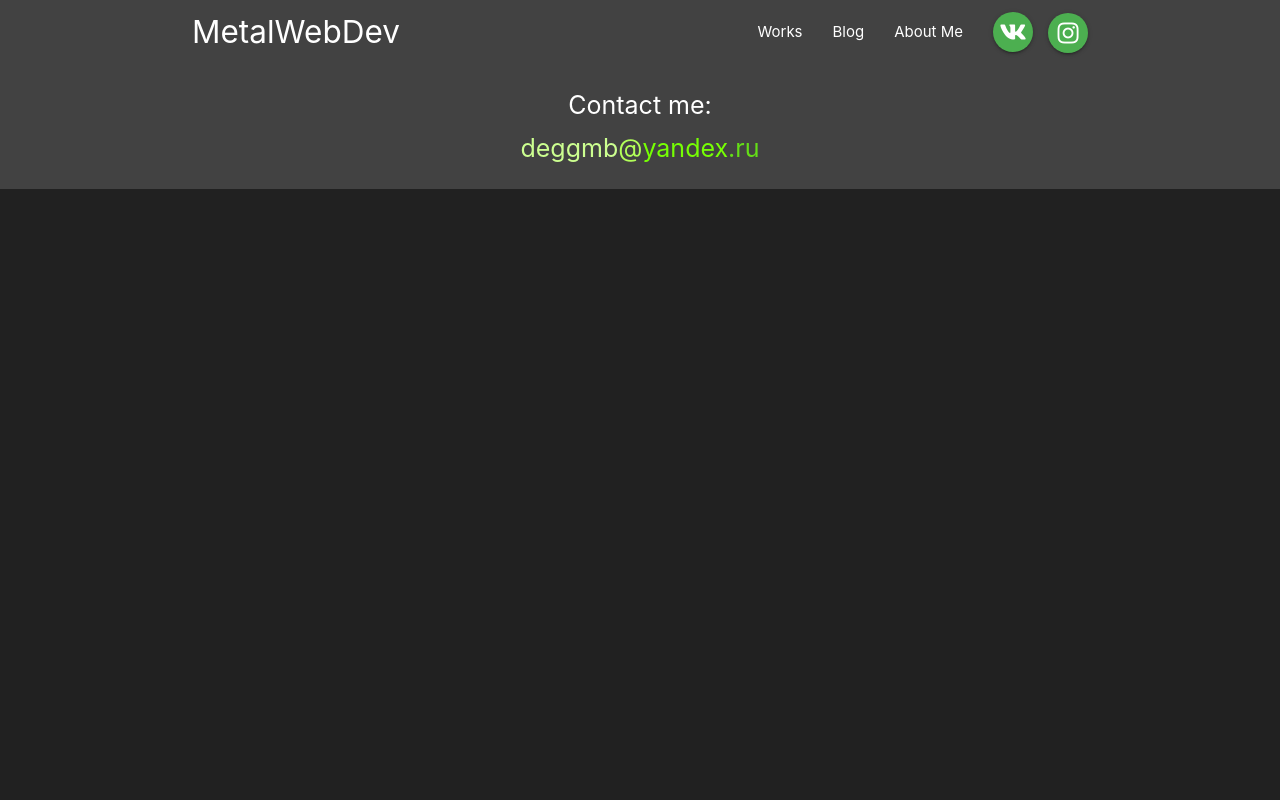
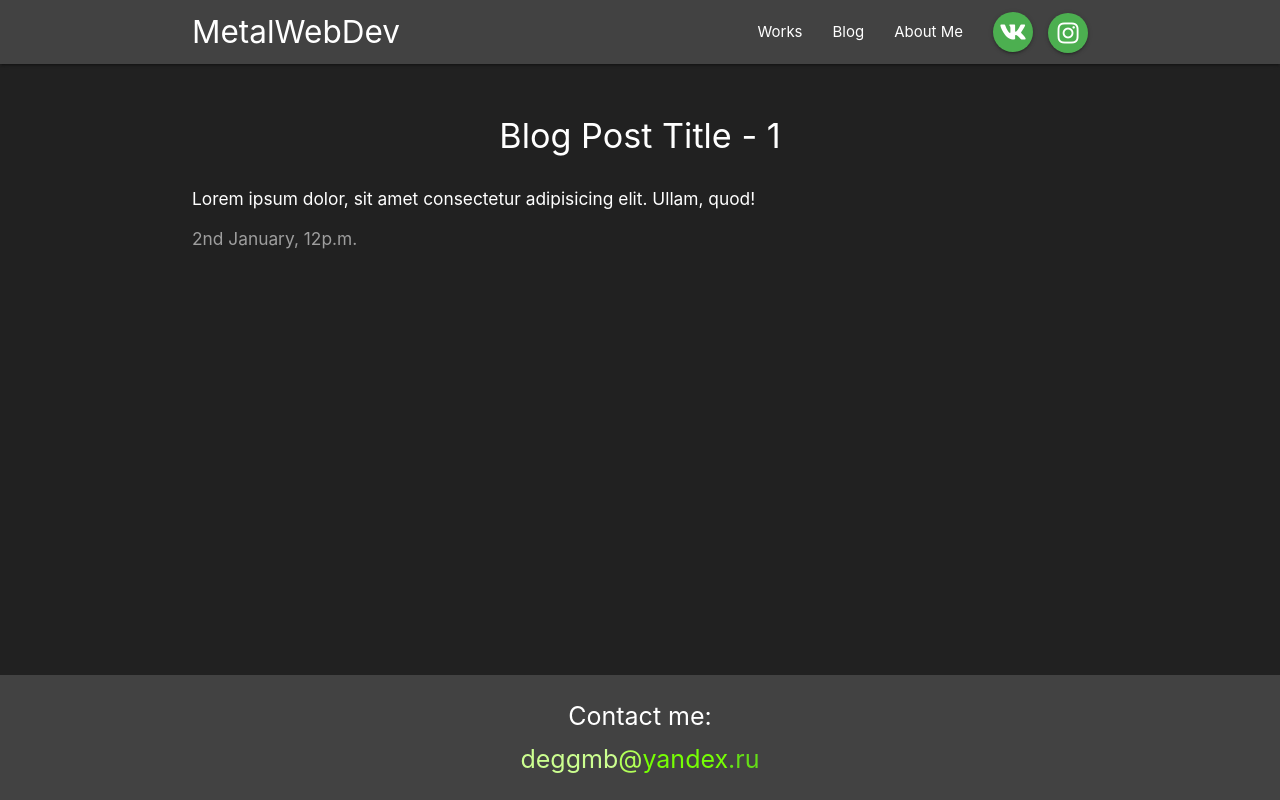
Before and after one commit to lenaryan/my-site-react, a React (Create React App) app: page /blog/1 in a window 1280 px wide. Built offline with nearby package versions, Linux system fonts and the light colour scheme.

Commit message:
setting up a blog post page

```diff
--- a/src/App.js
+++ b/src/App.js
@@ -6,6 +6,7 @@ import Footer from './components/Footer';
 import Works from './components/pages/Works';
 import Blog from './components/blog/Blog';
 import Me from './components/pages/Me';
+import BlogPost from './components/blog/BlogPost';
 
 class App extends Component {
   render() {
@@ -15,9 +16,10 @@ class App extends Component {
           <Navbar />
           <Switch>
             <Route exact path="/" component={Home} />
-            <Route exact path="/works" component={Works} />
+            <Route path="/works" component={Works} />
             <Route exact path="/blog" component={Blog} />
-            <Route exact path="/about-me" component={Me} />
+            <Route path="/blog/:id" component={BlogPost} />
+            <Route path="/about-me" component={Me} />
           </Switch>
           <Footer />
         </div>
--- a/src/components/blog/BlogPost.js
+++ b/src/components/blog/BlogPost.js
@@ -0,0 +1,20 @@
+import React from "react";
+
+const BlogPost = (props) => {
+    const id = props.match.params.id;
+    return (
+        <div className="container section blog-post">
+            <div className="card-z-depth-2">
+                <div className="card-content">
+                    <h4 className="card-title center">Blog Post Title - {id}</h4>
+                    <p>Lorem ipsum dolor, sit amet consectetur adipisicing elit. Ullam, quod!</p>
+                </div>
+                <div className="card-action grey-text">
+                    <div>2nd January, 12p.m.</div>
+                </div>
+            </div>
+        </div>
+    )
+}
+
+export default BlogPost;
--- a/src/index.css
+++ b/src/index.css
@@ -22,3 +22,5 @@ p{margin: 10px 0;}
 .text-me a:hover,.text-me a:focus{opacity: 0.7;}
 .blog .card .card-title {font-weight: 500;}
 .blog {padding-bottom: 50px;}
+.blog-post {padding: 30px 0 50px;}
+.blog-post .card-title {margin-bottom: 30px;}
```
